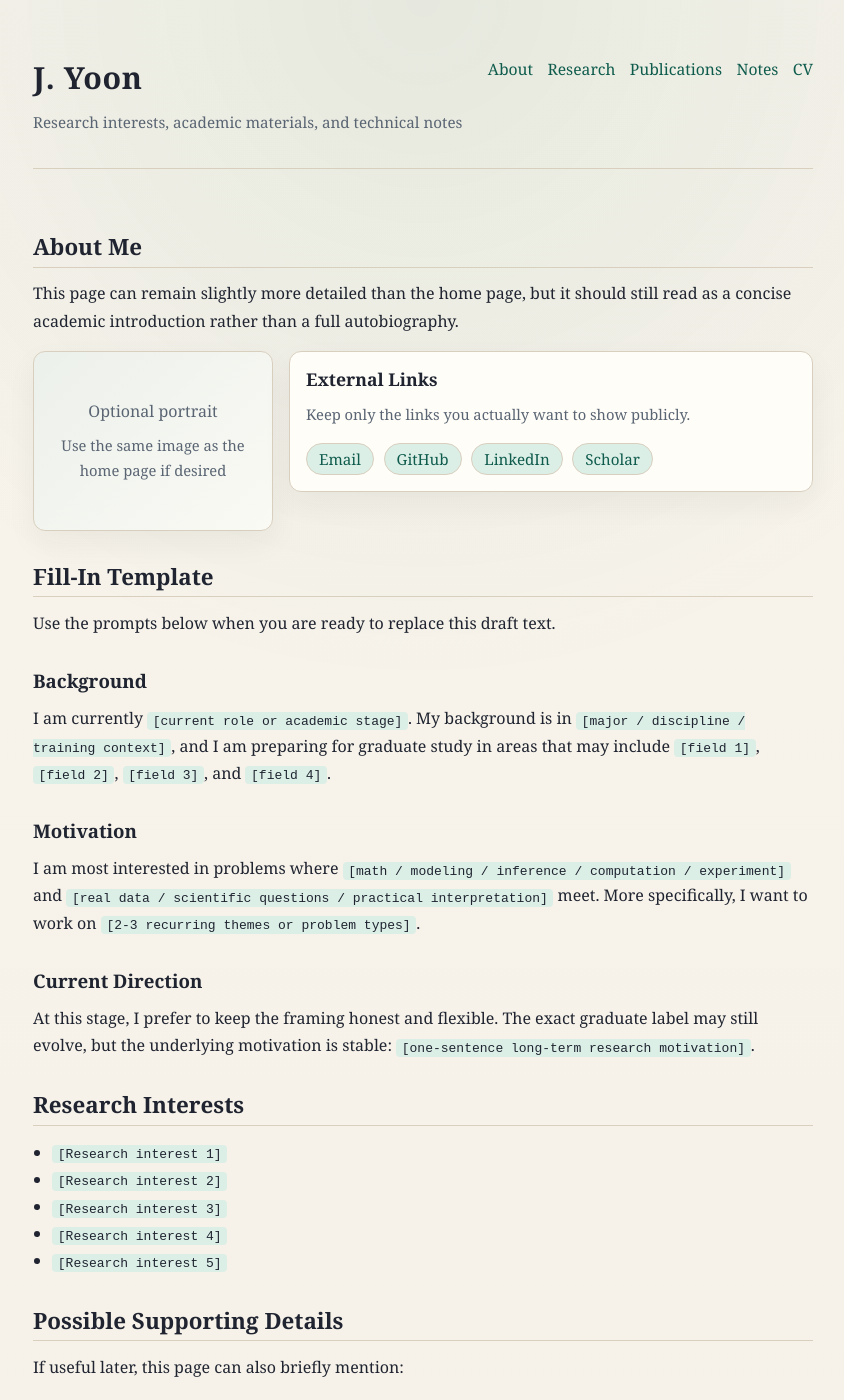
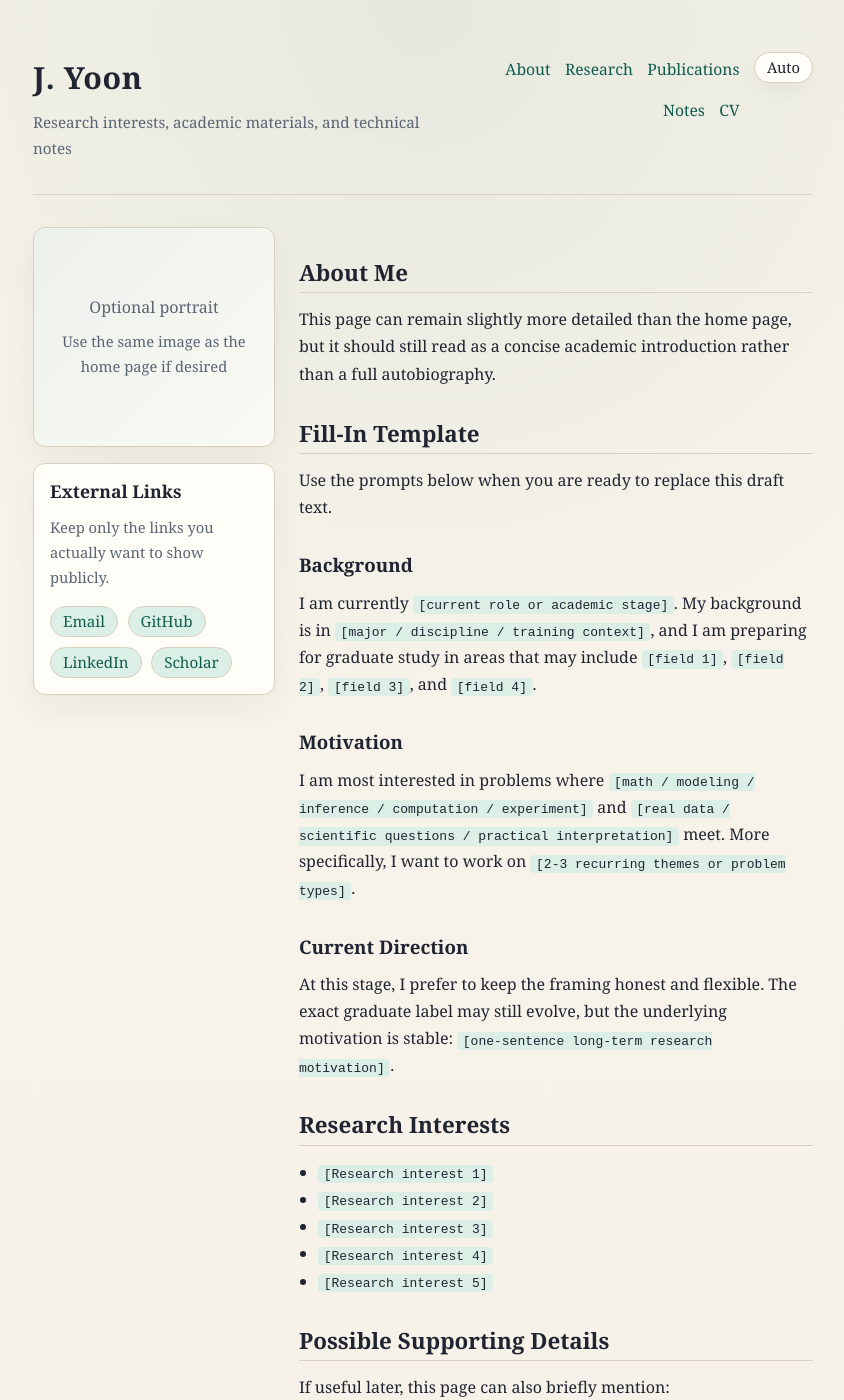
Before and after one commit to J-Y00N/j-y00n.github.io, a Jekyll site: the page built from _pages/about.md, in a window 1280 px wide and 1400 px high. Shown: the whole window, without its empty margins (217-1061 px from the left). Built offline with Jekyll 4.4.1, drawn with Linux system fonts in a browser that asks for light colours.

Commit message:
style: refine about layout and add manual theme toggle

```diff
--- a/_includes/header.html
+++ b/_includes/header.html
@@ -3,6 +3,7 @@
     <a href="{{ '/' | relative_url }}" class="site-title">{{ site.title }}</a>
     <p class="site-tagline">Research interests, academic materials, and technical notes</p>
   </div>
+  <div class="site-controls">
     <nav class="site-nav" aria-label="Main navigation">
       <a href="{{ '/about/' | relative_url }}">About</a>
       <a href="{{ '/research/' | relative_url }}">Research</a>
@@ -10,4 +11,14 @@
       <a href="{{ '/notes/' | relative_url }}">Notes</a>
       <a href="{{ '/cv/' | relative_url }}">CV</a>
     </nav>
+    <button
+      type="button"
+      class="theme-toggle"
+      data-theme-toggle
+      aria-label="Toggle color theme"
+      title="Toggle color theme"
+    >
+      Auto
+    </button>
+  </div>
 </header>
--- a/_layouts/default.html
+++ b/_layouts/default.html
@@ -3,6 +3,22 @@
   <head>
     <meta charset="utf-8">
     <meta name="viewport" content="width=device-width, initial-scale=1">
+    <script>
+      (function() {
+        var storedTheme = null;
+        try {
+          storedTheme = localStorage.getItem('theme-preference');
+        } catch (error) {
+          storedTheme = null;
+        }
+
+        if (storedTheme === 'light' || storedTheme === 'dark') {
+          document.documentElement.setAttribute('data-theme', storedTheme);
+        } else {
+          document.documentElement.setAttribute('data-theme', 'auto');
+        }
+      })();
+    </script>
     <title>{% if page.title %}{{ page.title }} · {% endif %}{{ site.title }}</title>
     <link rel="stylesheet" href="{{ '/assets/css/main.css' | relative_url }}">
     {% seo %}
@@ -13,5 +29,48 @@
       <main class="page-content">{{ content }}</main>
       {% include footer.html %}
     </div>
+    <script>
+      (function() {
+        var button = document.querySelector('[data-theme-toggle]');
+        if (!button) return;
+
+        var themes = ['auto', 'light', 'dark'];
+
+        function getStoredTheme() {
+          try {
+            return localStorage.getItem('theme-preference') || 'auto';
+          } catch (error) {
+            return 'auto';
+          }
+        }
+
+        function applyTheme(theme) {
+          document.documentElement.setAttribute('data-theme', theme);
+          button.textContent = theme.charAt(0).toUpperCase() + theme.slice(1);
+          button.setAttribute('aria-label', 'Theme: ' + theme);
+        }
+
+        function storeTheme(theme) {
+          try {
+            if (theme === 'auto') {
+              localStorage.removeItem('theme-preference');
+            } else {
+              localStorage.setItem('theme-preference', theme);
+            }
+          } catch (error) {
+          }
+        }
+
+        applyTheme(getStoredTheme());
+
+        button.addEventListener('click', function() {
+          var currentTheme = document.documentElement.getAttribute('data-theme') || 'auto';
+          var currentIndex = themes.indexOf(currentTheme);
+          var nextTheme = themes[(currentIndex + 1) % themes.length];
+          storeTheme(nextTheme);
+          applyTheme(nextTheme);
+        });
+      })();
+    </script>
   </body>
 </html>
--- a/_pages/about.md
+++ b/_pages/about.md
@@ -2,26 +2,27 @@
 title: About
 permalink: /about/
 ---
+<div class="about-layout" markdown="1">
+  <aside class="about-sidebar">
+    <div class="profile-photo-slot about-photo-slot">
+      Optional portrait
+      <span>Use the same image as the home page if desired</span>
+    </div>
+    <div class="profile-links-card">
+      <h2>External Links</h2>
+      <p class="muted-note">Keep only the links you actually want to show publicly.</p>
+      <div class="profile-link-pills">
+        <a class="profile-pill" href="#">Email</a>
+        <a class="profile-pill" href="#">GitHub</a>
+        <a class="profile-pill" href="#">LinkedIn</a>
+        <a class="profile-pill" href="#">Scholar</a>
+      </div>
+    </div>
+  </aside>
+  <div class="about-main" markdown="1">
 ## About Me
 
 This page can remain slightly more detailed than the home page, but it should still read as a concise academic introduction rather than a full autobiography.
-
-<div class="about-meta-row">
-  <div class="profile-photo-slot profile-photo-slot-small">
-    Optional portrait
-    <span>Use the same image as the home page if desired</span>
-  </div>
-  <div class="profile-links-card">
-    <h2>External Links</h2>
-    <p class="muted-note">Keep only the links you actually want to show publicly.</p>
-    <div class="profile-link-pills">
-      <a class="profile-pill" href="#">Email</a>
-      <a class="profile-pill" href="#">GitHub</a>
-      <a class="profile-pill" href="#">LinkedIn</a>
-      <a class="profile-pill" href="#">Scholar</a>
-    </div>
-  </div>
-</div>
 
 ## Fill-In Template
 
@@ -64,3 +65,5 @@ If useful later, this page can also briefly mention:
 
 This site is designed to stay simple to maintain and easy to grow over time.
 Most content can be updated by editing Markdown files, which makes it straightforward to add projects, notes, publications, and future academic materials without changing the site structure itself.
+  </div>
+</div>
--- a/_sass/_custom.scss
+++ b/_sass/_custom.scss
@@ -8,8 +8,28 @@
   --accent-soft: #dcefe7;
 }
 
+:root[data-theme="dark"] {
+  --bg: #1c222b;
+  --panel: #232b36;
+  --text: #e4ebf3;
+  --muted: #a4b0be;
+  --line: #3a4554;
+  --accent: #8bc7d7;
+  --accent-soft: #283847;
+}
+
+:root[data-theme="light"] {
+  --bg: #f5f1e8;
+  --panel: #fffdf8;
+  --text: #1f2430;
+  --muted: #5a6573;
+  --line: #d9cfbf;
+  --accent: #0f5c4d;
+  --accent-soft: #dcefe7;
+}
+
 @media (prefers-color-scheme: dark) {
-  :root {
+  :root:not([data-theme="light"]) {
     --bg: #1c222b;
     --panel: #232b36;
     --text: #e4ebf3;
@@ -34,8 +54,14 @@ body {
   line-height: 1.7;
 }
 
+:root[data-theme="dark"] body {
+  background:
+    radial-gradient(circle at top, rgba(139, 199, 215, 0.08), transparent 35%),
+    linear-gradient(180deg, #18202a 0%, var(--bg) 100%);
+}
+
 @media (prefers-color-scheme: dark) {
-  body {
+  :root:not([data-theme="light"]) body {
     background:
       radial-gradient(circle at top, rgba(139, 199, 215, 0.08), transparent 35%),
       linear-gradient(180deg, #18202a 0%, var(--bg) 100%);
@@ -79,6 +105,29 @@ body {
   padding-top: 0.25rem;
 }
 
+.site-controls {
+  display: flex;
+  align-items: flex-start;
+  gap: 0.9rem;
+}
+
+.theme-toggle {
+  border: 1px solid var(--line);
+  background: var(--panel);
+  color: var(--text);
+  border-radius: 999px;
+  padding: 0.45rem 0.75rem;
+  font: inherit;
+  font-size: 0.92rem;
+  line-height: 1;
+  cursor: pointer;
+  box-shadow: 0 10px 20px rgba(31, 36, 48, 0.04);
+}
+
+.theme-toggle:hover {
+  filter: brightness(0.98);
+}
+
 .site-nav a,
 a {
   color: var(--accent);
@@ -110,12 +159,22 @@ a:hover {
   margin-bottom: 1rem;
 }
 
-.about-meta-row {
+.about-layout {
   display: grid;
-  grid-template-columns: minmax(180px, 240px) minmax(0, 1fr);
+  grid-template-columns: minmax(220px, 0.8fr) minmax(0, 1.7fr);
+  gap: 1.5rem;
+  align-items: start;
+}
+
+.about-sidebar {
+  display: grid;
   gap: 1rem;
-  align-items: start;
-  margin: 1rem 0 1.5rem;
+  position: sticky;
+  top: 1.25rem;
+}
+
+.about-main {
+  min-width: 0;
 }
 
 .profile-copy > *:last-child {
@@ -156,8 +215,9 @@ a:hover {
   font-size: 0.92rem;
 }
 
-.profile-photo-slot-small {
-  min-height: 180px;
+.profile-photo-slot-small,
+.about-photo-slot {
+  min-height: 220px;
 }
 
 .profile-links-card h2,
@@ -261,6 +321,12 @@ blockquote {
     flex-direction: column;
   }
 
+  .site-controls {
+    width: 100%;
+    flex-direction: column;
+    align-items: flex-start;
+  }
+
   .site-nav {
     justify-content: flex-start;
   }
@@ -269,8 +335,12 @@ blockquote {
     grid-template-columns: 1fr;
   }
 
-  .about-meta-row {
+  .about-layout {
     grid-template-columns: 1fr;
+  }
+
+  .about-sidebar {
+    position: static;
   }
 
   h1 {
```
Lines whose indentation alone changed are shown as unchanged.
